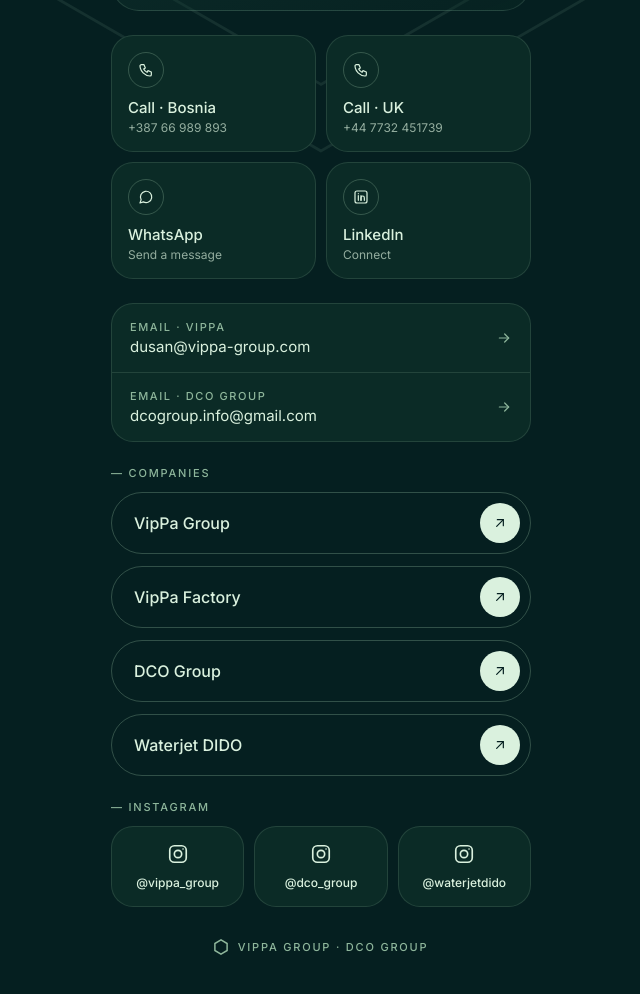
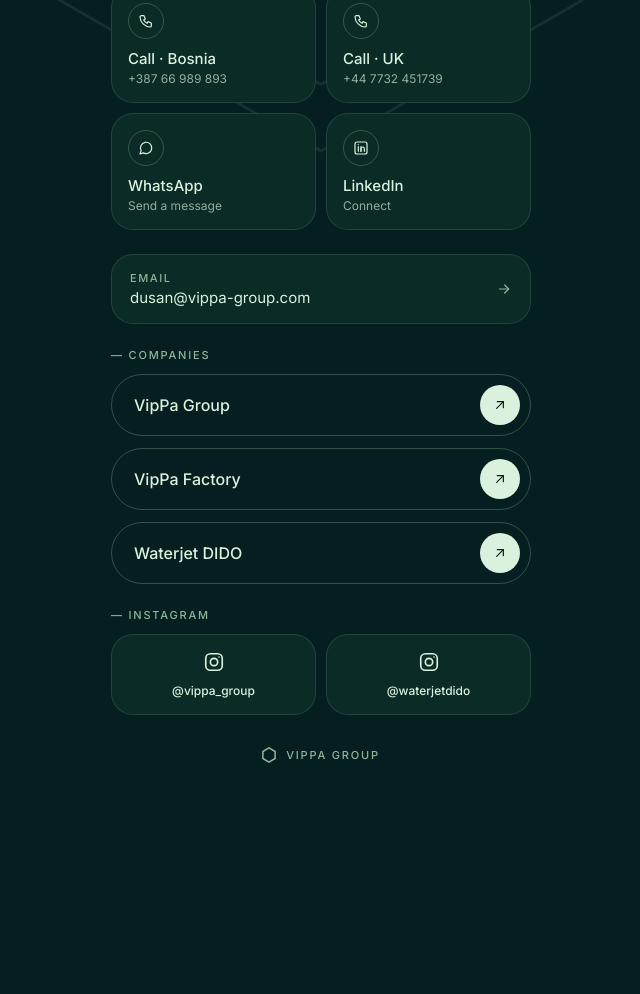
Before and after one commit to DusanCocic/vippa-team, a plain HTML site: page dusan/index.html in a window 1280 px wide. Shown: the part 440-1434 px from the top of the page, without its empty margins (319-959 px from the left). After the commit the page ends 1243 px from the top, so only its background shows below. Drawn offline with Linux system fonts and the light colour scheme.

Commit message:
Dušan: uklonjen DCO sa stranice i kontakta
Co-Authored-By: Claude Opus 5.5 <noreply@anthropic.com>
Claude-Session: https://claude.ai/code/session_016utkZvjEeqQ85XWaBCSkhB

```diff
--- a/dusan/index.html
+++ b/dusan/index.html
@@ -3,11 +3,11 @@
 <head>
 <meta charset="utf-8">
 <meta name="viewport" content="width=device-width, initial-scale=1, viewport-fit=cover">
-<title>Dušan Cocić – DCO Group &amp; VipPa Group</title>
-<meta name="description" content="Dušan Cocić – Founder &amp; CEO, DCO Group · External Associate, VipPa Group">
+<title>Dušan Cocić – VipPa Group</title>
+<meta name="description" content="Dušan Cocić – External Associate, VipPa Group">
 <meta name="theme-color" content="#051F20">
 <meta property="og:title" content="Dušan Cocić">
-<meta property="og:description" content="Founder &amp; CEO, DCO Group · External Associate, VipPa Group">
+<meta property="og:description" content="External Associate, VipPa Group">
 <meta property="og:image" content="/dusan/dusan.jpg">
 <link rel="icon" type="image/svg+xml" href="/favicon.svg">
 <link rel="apple-touch-icon" href="/dusan/dusan.jpg">
@@ -59,7 +59,7 @@ h1{margin:0;font-size:38px;font-weight:500;line-height:1;letter-spacing:-1.2px}
 .pill{display:flex;align-items:center;justify-content:space-between;gap:12px;padding:10px 10px 10px 22px;border-radius:999px;border:1px solid var(--line-2);font-size:16px;font-weight:500;transition:background .2s}
 .pill:hover,.pill:active{background:var(--c900)}
 .pill i{width:40px;height:40px;border-radius:50%;background:var(--ink);display:flex;align-items:center;justify-content:center}
-.ig{display:grid;grid-template-columns:repeat(3,minmax(0,1fr));gap:10px}
+.ig{display:grid;grid-template-columns:repeat(2,minmax(0,1fr));gap:10px}
 .ig a{display:flex;flex-direction:column;align-items:center;gap:10px;padding:16px 6px;border-radius:22px;border:1px solid var(--line);background:var(--c900);text-align:center;font-size:12px;font-weight:500;word-break:break-all}
 .foot{display:flex;align-items:center;justify-content:center;gap:10px;padding-top:8px}
 svg.s{fill:none;stroke-width:1.8;stroke-linecap:round;stroke-linejoin:round}
@@ -86,7 +86,6 @@ svg.s{fill:none;stroke-width:1.8;stroke-linecap:round;stroke-linejoin:round}
         </div>
       </div>
       <div class="roles">
-        <div class="role"><b>Founder &amp; CEO</b><small>DCO Group</small></div>
         <div class="role"><b>External Associate</b><small>VipPa Group</small></div>
       </div>
       <a class="btn-main" href="/dusan/dusan.vcf" download="Dusan-Cocic.vcf">
@@ -116,11 +115,7 @@ svg.s{fill:none;stroke-width:1.8;stroke-linecap:round;stroke-linejoin:round}
 
     <div class="list">
       <a class="row" href="mailto:dusan@vippa-group.com">
-        <span><em>Email · VipPa</em>dusan@vippa-group.com</span>
-        <svg class="s" width="16" height="16" viewBox="0 0 24 24" stroke="#8EB69B" stroke-width="2" aria-hidden="true"><path d="M5 12h14"/><path d="M13 6l6 6-6 6"/></svg>
-      </a>
-      <a class="row" href="mailto:dcogroup.info@gmail.com">
-        <span><em>Email · DCO Group</em>dcogroup.info@gmail.com</span>
+        <span><em>Email</em>dusan@vippa-group.com</span>
         <svg class="s" width="16" height="16" viewBox="0 0 24 24" stroke="#8EB69B" stroke-width="2" aria-hidden="true"><path d="M5 12h14"/><path d="M13 6l6 6-6 6"/></svg>
       </a>
     </div>
@@ -129,7 +124,6 @@ svg.s{fill:none;stroke-width:1.8;stroke-linecap:round;stroke-linejoin:round}
       <h2 class="label">— Companies</h2>
       <a class="pill" href="https://vippa-group.com" target="_blank" rel="noopener">VipPa Group<i><svg class="s" width="16" height="16" viewBox="0 0 24 24" stroke="#051F20" stroke-width="2" aria-hidden="true"><path d="M7 17L17 7"/><path d="M8 7h9v9"/></svg></i></a>
       <a class="pill" href="https://vippa-factory.com" target="_blank" rel="noopener">VipPa Factory<i><svg class="s" width="16" height="16" viewBox="0 0 24 24" stroke="#051F20" stroke-width="2" aria-hidden="true"><path d="M7 17L17 7"/><path d="M8 7h9v9"/></svg></i></a>
-      <a class="pill" href="https://dco-group.vercel.app" target="_blank" rel="noopener">DCO Group<i><svg class="s" width="16" height="16" viewBox="0 0 24 24" stroke="#051F20" stroke-width="2" aria-hidden="true"><path d="M7 17L17 7"/><path d="M8 7h9v9"/></svg></i></a>
       <a class="pill" href="https://wjdido.com" target="_blank" rel="noopener">Waterjet DIDO<i><svg class="s" width="16" height="16" viewBox="0 0 24 24" stroke="#051F20" stroke-width="2" aria-hidden="true"><path d="M7 17L17 7"/><path d="M8 7h9v9"/></svg></i></a>
     </section>
 
@@ -137,14 +131,13 @@ svg.s{fill:none;stroke-width:1.8;stroke-linecap:round;stroke-linejoin:round}
       <h2 class="label">— Instagram</h2>
       <div class="ig">
         <a href="https://www.instagram.com/vippa_group_/" target="_blank" rel="noopener"><svg class="s" width="22" height="22" viewBox="0 0 24 24" stroke="#DAF1DE" aria-hidden="true"><rect x="3" y="3" width="18" height="18" rx="5"/><circle cx="12" cy="12" r="4"/><path d="M17.5 6.5v.01"/></svg>@vippa_group</a>
-        <a href="https://www.instagram.com/dco_group/" target="_blank" rel="noopener"><svg class="s" width="22" height="22" viewBox="0 0 24 24" stroke="#DAF1DE" aria-hidden="true"><rect x="3" y="3" width="18" height="18" rx="5"/><circle cx="12" cy="12" r="4"/><path d="M17.5 6.5v.01"/></svg>@dco_group</a>
         <a href="https://www.instagram.com/waterjetdido/" target="_blank" rel="noopener"><svg class="s" width="22" height="22" viewBox="0 0 24 24" stroke="#DAF1DE" aria-hidden="true"><rect x="3" y="3" width="18" height="18" rx="5"/><circle cx="12" cy="12" r="4"/><path d="M17.5 6.5v.01"/></svg>@waterjetdido</a>
       </div>
     </section>
 
     <footer class="foot">
       <svg width="14" height="16" viewBox="440 236 1120 1291" fill="#8EB69B" aria-hidden="true"><path d="M1000,1520.36l-553.12-319.35v-638.69L1000,242.97l553.13,319.35v638.7l-553.13,319.34ZM567.05,1131.63l432.94,249.96,432.95-249.96v-499.92l-432.95-249.96-432.94,249.96v499.92Z"/></svg>
-      <p class="label">VipPa Group · DCO Group</p>
+      <p class="label">VipPa Group</p>
     </footer>
   </main>
 </div>
```
Also changed, not shown: 1 other file.
